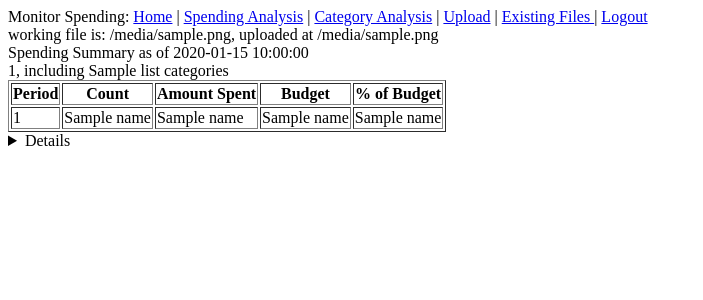
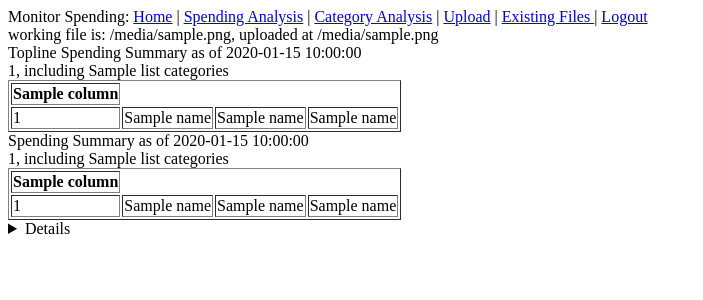
Before and after one commit to wightcotton/SpendingMonitor, a Flask app: template app/templates/index.html in a window 1280 px wide. Shown: the top 300 px of the page, without its empty margins (0-703 px from the left). Run offline with Flask 2, Linux system fonts and the light colour scheme; the template is opened without the code that fills it: most values are stand-ins (such as "Sample title", 1, 10 or a date in 2020).

Commit message:
beginning of providing useful info - spending aganst previous spending

```diff
--- a/app/analysis/info_request_interface.py
+++ b/app/analysis/info_request_interface.py
@@ -59,8 +59,14 @@ class InfoRequestHandler(object):
         return self.actor.get_category_summary_info().sort_values(['category_type', 'frequency'], ascending=False)\
             .to_html(float_format=lambda f: '{:,.2f}'.format(f))
 
+    def get_columns_for_spending(self):
+        return self.actor.get_columns_for_spending()
+
     def get_summary_info(self):
         return self.actor.get_summary_info()
+
+    def get_summary_of_all_spending(self):
+        return self.actor.get_summary_of_all_spending()
 
     def get_summary_spending_info(self):
         return self.actor.get_summary_spending_info()
--- a/app/routes.py
+++ b/app/routes.py
@@ -24,6 +24,8 @@ def index():
                            file_info=[file_info[0], file_info[1]],
                            title='Home',
                            today=date.today(),
+                           columns=info_requester.get_columns_for_spending(),
+                           topline_spending_summary=info_requester.get_summary_of_all_spending(),
                            spending_summary_info=info_requester.get_summary_spending_info())
 
 
@@ -59,12 +61,14 @@ def spending_analysis():
 @app.route('/login', methods=['GET', 'POST'])
 def login():
     # for now, just have this user and do not allow people to register but still have to login
+    '''
     db.session.query(User).filter(User.username == 'bob').delete(synchronize_session=False)
     # clean up old users, TODO build user admin page and file admin
-    default_user = User(username='bob', email='b@bibbbo.com')
+    # default_user = User(username='bob', email='b@bibbbo.com')
     default_user.set_password('time_flies!!!!')
     db.session.add(default_user)
     db.session.commit()
+    '''
     if current_user.is_authenticated:
         return redirect(url_for('index'))
     form = LoginForm()
--- a/app/templates/index.html
+++ b/app/templates/index.html
@@ -1,29 +1,44 @@
 {% extends "base.html" %}
 
 {% block content %}
-    Spending Summary as of {{ today }}<br>
-        {% for list in spending_summary_info %}
+    Topline Spending Summary as of {{ today }}<br>
+        {% for list in topline_spending_summary %}
             {{ list[0] }}, including  {{ list[1] }} categories
             <table border="1">
-            <tr>
-            <th>Period</th>
-            <th>Count</th>
-            <th>Amount Spent</th>
-            <th>Budget</th>
-            <th>% of Budget</th>
-        </tr>
+                <tr>
+                {% for c in columns %}
+                    <th>{{ c }}</th>
+                {% endfor %}
+                </tr>
             {% for l in list[2]%}
                 <tr>
                     <td>{{ l[0] }}</td>
                     <td>{{ l[1] }}</td>
                     <td>{{ l[2] }}</td>
                     <td>{{ l[3] }}</td>
-                    <td>{{ l[4] }}</td>
                 </tr>
             {% endfor %}
             </table>
         {% endfor %}
-    </table>
+    Spending Summary as of {{ today }}<br>
+        {% for list in spending_summary_info %}
+            {{ list[0] }}, including  {{ list[1] }} categories
+            <table border="1">
+                <tr>
+                {% for c in columns %}
+                    <th>{{ c }}</th>
+                {% endfor %}
+                </tr>
+            {% for l in list[2]%}
+                <tr>
+                    <td>{{ l[0] }}</td>
+                    <td>{{ l[1] }}</td>
+                    <td>{{ l[2] }}</td>
+                    <td>{{ l[3] }}</td>
+                </tr>
+            {% endfor %}
+            </table>
+        {% endfor %}
     <details>
 
 {% endblock %}
```
Also changed, not shown: app/analysis/dataframe_actor.py (+26 -13 lines).
